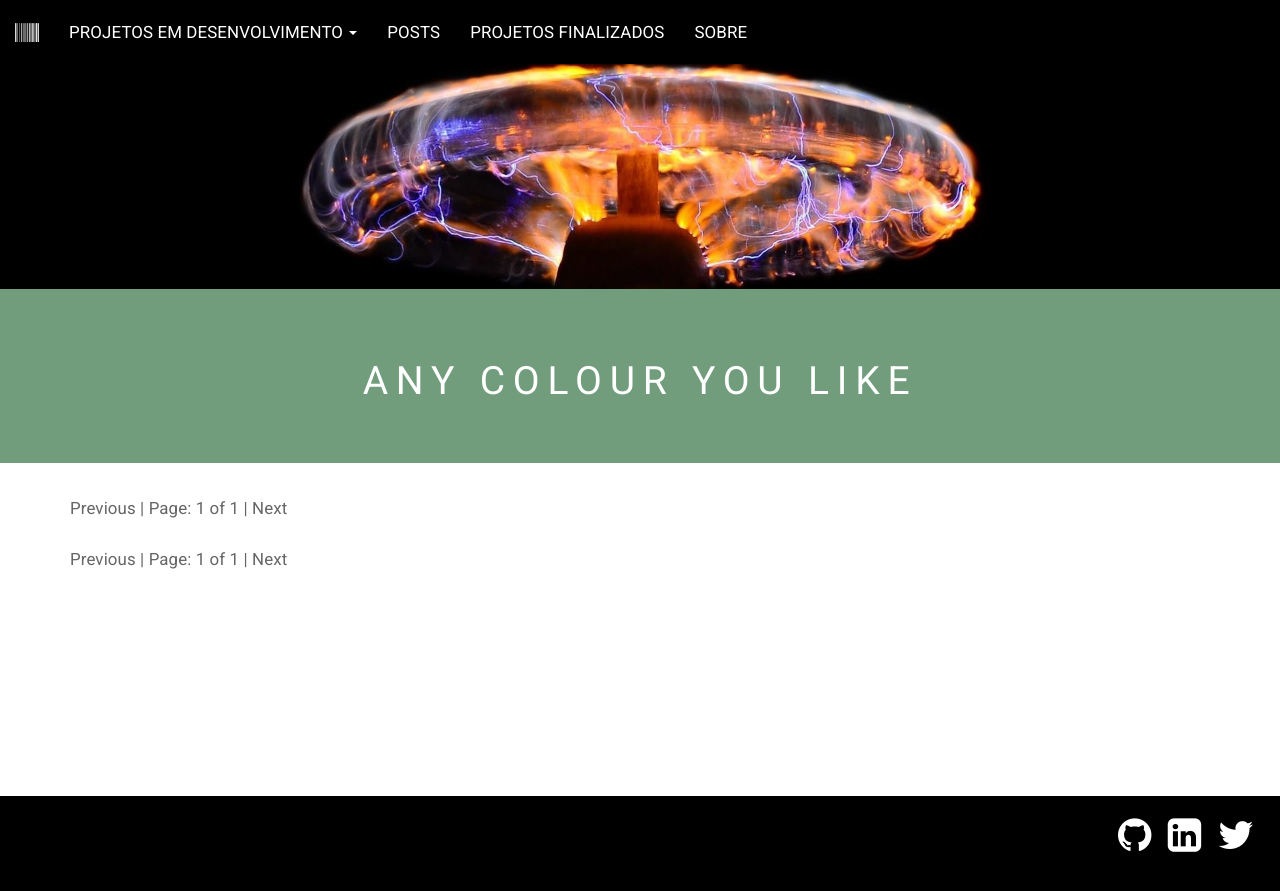
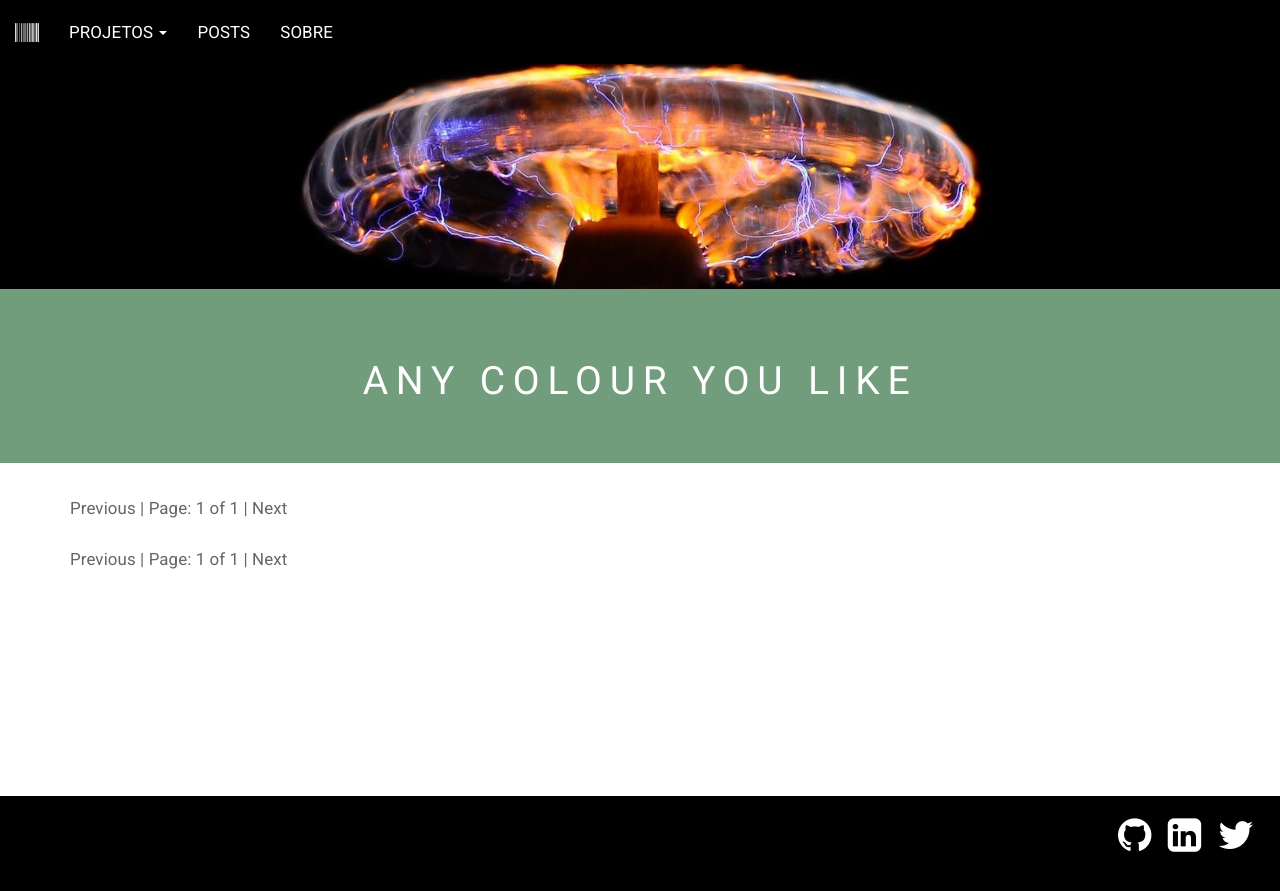
Before and after one commit to mvsn-ufrn/mvsn-ufrn.github.io, a Jekyll site: the page built from index.html, in a window 1280 px wide. Shown: the top 891 px of the page. Built offline with Jekyll 4.4.1, drawn with Linux system fonts in a browser that asks for light colours; the list of posts is cut into pages by our own code.

Commit message:
Update settings.yml

```diff
--- a/_data/settings.yml
+++ b/_data/settings.yml
@@ -6,16 +6,14 @@ disqus:
 # If you are not using Google Analytics, please change 'google-ID' to an empty string
 
 menu:
-  - name: Projetos em Desenvolvimento
+  - name: Projetos
     submenu:
       - name: Material de Física
         link: /projects/mfisica
-      # - name: OurLegacy
-       # link: /projects/ourlegacy
+      - name: OurLegacy
+        link: /projects/ourlegacy
   - name: Posts
     link: /
-  - name: Projetos Finalizados
-    link: /project
   - name: Sobre
     link: /about
   # - name: Follow me
```
